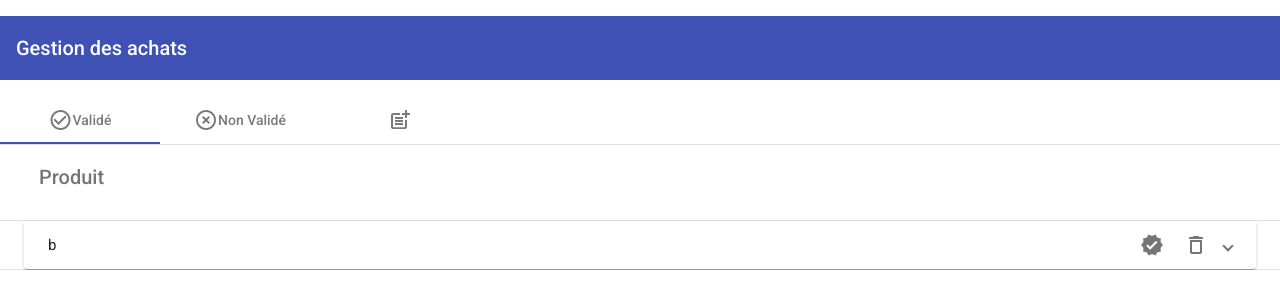
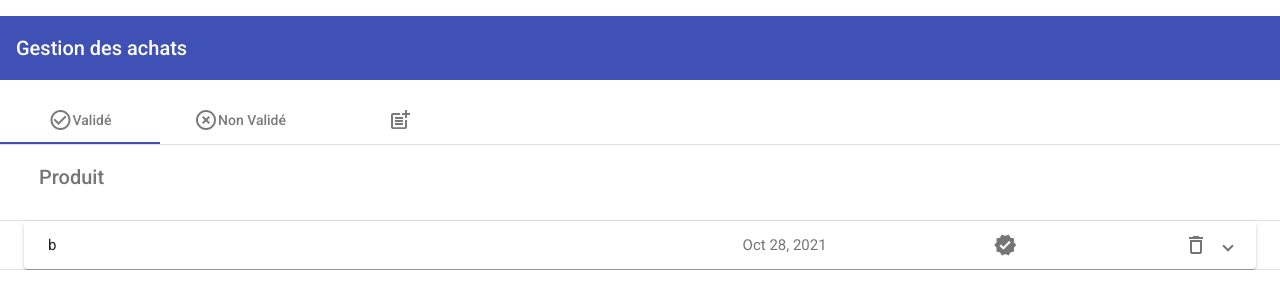
Before and after one commit to HatimBougattaya/AngularApps, an Angular app: page / in a window 1280 px wide. Shown: the top 308 px of the page. Built offline with nearby package versions, Linux system fonts and the light colour scheme.

Commit message:
Proper flex adjustment

```diff
--- a/src/app/achats/achats.component.css
+++ b/src/app/achats/achats.component.css
@@ -12,7 +12,7 @@ table {
   flex: 4; text-align:left
 }
 .smallBut{
-  flex: 1;margin-right: 20px; text-align: right;
+  flex: 1;margin-right: auto; text-align: right;
 }
 
 .foot{
--- a/src/app/achats/achats.component.html
+++ b/src/app/achats/achats.component.html
@@ -28,20 +28,20 @@
                         <mat-expansion-panel (opened)="panelOuvert = true" (closed)="panelOuvert = false">
                           <mat-expansion-panel-header>
                           <!-- Produit Label -->
-                          <mat-panel-title>
-                            <label class="labelBig">{{row.produit}}</label>
+                          <mat-panel-title class="labelBig">
+                            <label >{{row.produit}}</label>
                           </mat-panel-title>
                           <!-- Produit (C)RUD -->
-                          <mat-panel-description>
+                          <mat-panel-description class="labelBig">
+                            <label class="smallBut"> {{row.dateAchat | date}} </label>
                             <mat-icon class="smallBut" (click)="onAchatValid(row)"> verified </mat-icon>
-                            <mat-icon  (click)="onDeleteAchat(row)"> delete_outline </mat-icon>
+                            <mat-icon class="smallBut" (click)="onDeleteAchat(row)"> delete_outline </mat-icon>
 
                           </mat-panel-description>
                         </mat-expansion-panel-header>
 
                         <!-- Produit Details -->
                         <app-achat-details [row]="row" [i]="i"
-                                          (deleteAchat)="onDeleteAchat($event)"
                         >
                         </app-achat-details>
                         </mat-expansion-panel>
--- a/src/app/achats/add-achat/add-achat.component.ts
+++ b/src/app/achats/add-achat/add-achat.component.ts
@@ -25,6 +25,7 @@ export class AddAchatComponent implements OnInit {
       newAchat.magasin = this.nomMagasin;
       newAchat.valid = false;
       newAchat.dateValidation = undefined;
+      newAchat.dateAchat = this.dateAchat;
 
       this.nouveauAchat.emit(newAchat);
     }
--- a/src/app/shared/achats.service.ts
+++ b/src/app/shared/achats.service.ts
@@ -7,6 +7,11 @@ import {StatutAchat} from '../achats/statutAchat.model';
 })
 export class AchatsService {
   achats:Achat[] = [
+    {
+      produit : "Pneu aaaaaaaaaaaaaaaaaaaaaaaaa",
+      dateAchat: new Date("2021-12-28"),
+      valid: false
+    },
     {
       produit : "a",
       dateAchat: new Date("2021-12-28"),
```
